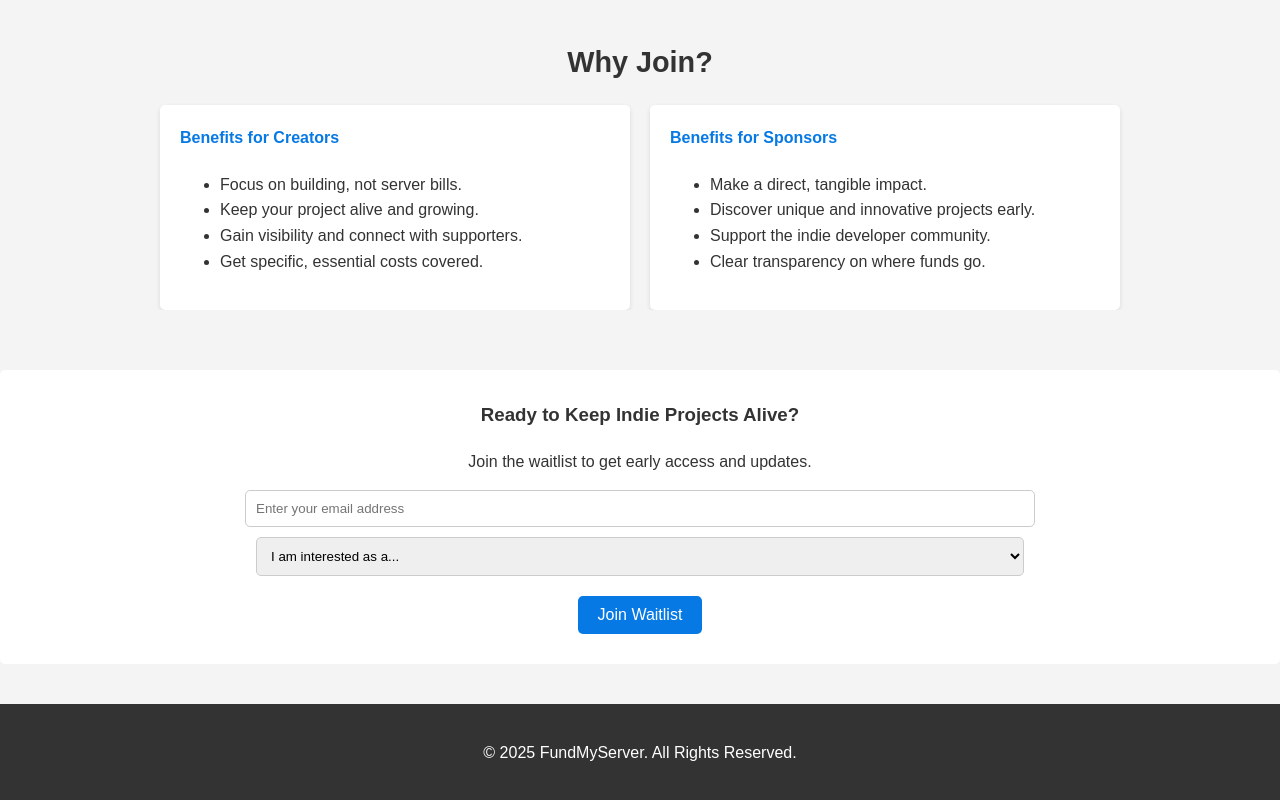
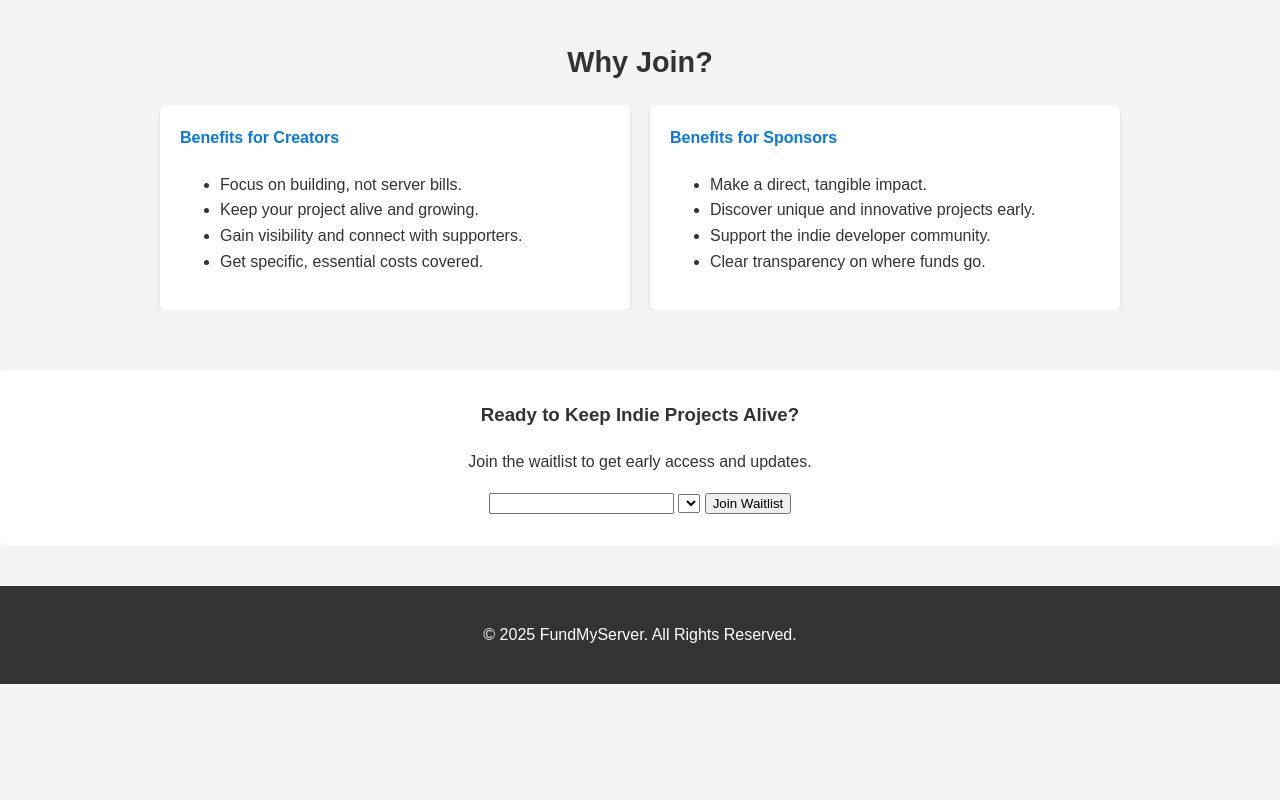
Before and after one commit to sandeepksinght/fundmyserver, a plain HTML site: page index.html in a window 1280 px wide. Shown: the part 885-1685 px from the top of the page. After the commit the page ends 1569 px from the top, so only its background shows below. Drawn offline with Linux system fonts and the light colour scheme.

Commit message:
Initial commit: Add index.html forms

```diff
--- a/index.html
+++ b/index.html
@@ -184,15 +184,10 @@
             <h3>Ready to Keep Indie Projects Alive?</h3>
             <p>Join the waitlist to get early access and updates.</p>
 
-            <form action="#" method="POST">
-                 <input type="email" name="email" placeholder="Enter your email address" required class="form-control">
-                 <select name="role" required class="form-control">
-                     <option value="" disabled selected>I am interested as a...</option>
-                     <option value="seeker">Project Creator (Seeker)</option>
-                     <option value="sponsor">Potential Sponsor</option>
-                     <option value="curious">Just Curious</option>
-                 </select>
-                 <button type="submit" class="btn">Join Waitlist</button>
+            <form name="waitlist" method="POST" data-netlify="true">
+                <input type="email" name="email" ...>
+                <select name="role" ...> ... </select>
+                <button type="submit" ...>Join Waitlist</button>
             </form>
 
             </div>
```
